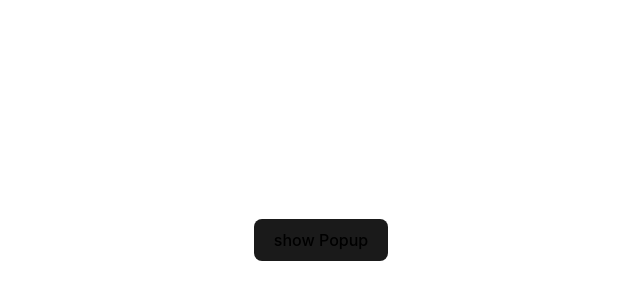
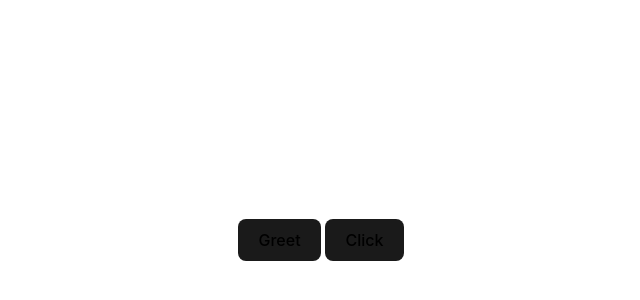
Before and after one commit to OkkashaAlly/svelte, a Svelte app: page / in a window 1280 px wide. Shown: the part 160-460 px from the top of the page, without its empty margins (319-959 px from the left). Built offline with nearby package versions, Linux system fonts and the light colour scheme.

Commit message:
21 - Event Forwarding

```diff
--- a/src/App.svelte
+++ b/src/App.svelte
@@ -1,5 +1,6 @@
 <script>
-  import Popup from "./components/Popup.svelte";
+  import Button from "./components/Button.svelte";
+  import Outer from "./components/Outer.svelte";
 
   let showPopup = false;
 
@@ -10,10 +11,8 @@
 </script>
 
 <main>
-  <button on:click={() => (showPopup = true)}>show Popup</button>
-  {#if showPopup}
-    <Popup on:close={closePopup} />
-  {/if}
+  <Outer on:greet={event => alert(`Hello ${event.detail}`)} />
+  <Button on:click={() => alert("Clicked")} />
 </main>
 
 <style>
--- /dev/null
+++ b/src/components/Button.svelte
@@ -0,0 +1 @@
+<button on:click>Click</button>
--- /dev/null
+++ b/src/components/Inner.svelte
@@ -0,0 +1,7 @@
+<script>
+  import { createEventDispatcher } from "svelte";
+
+  const dispatch = createEventDispatcher();
+</script>
+
+<button on:click={() => dispatch("greet", "Okkasha")}>Greet</button>
--- /dev/null
+++ b/src/components/Outer.svelte
@@ -0,0 +1,6 @@
+<script>
+  import Inner from "./Inner.svelte";
+
+</script>
+
+<Inner on:greet/>
```
